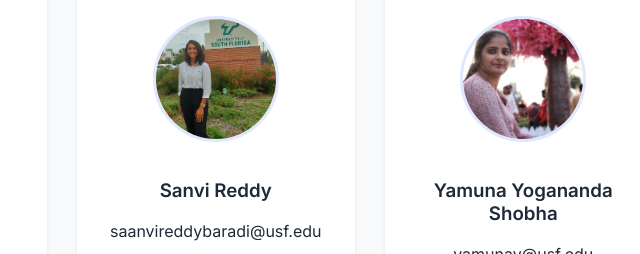
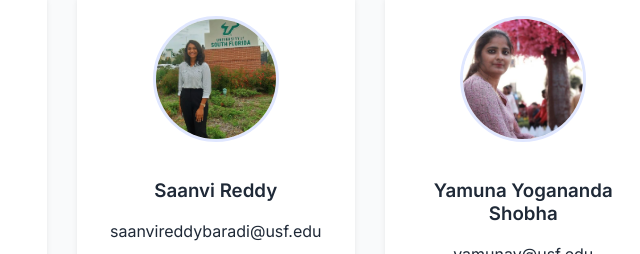
Before and after one commit to arunvj2517/ISM6225_Group_5_Assignment_3, a plain HTML site: page about.html in a window 1280 px wide. Shown: the part 1089-1343 px from the top of the page, 578-1218 px from the left. Drawn offline with Linux system fonts and the light colour scheme.

Commit message:
Updated Name in About Us Page

```diff
--- a/about.html
+++ b/about.html
@@ -89,7 +89,7 @@
                 <!-- Team Member 3 -->
                 <div class="team-card">
                     <img src="images/Saanvi.jpeg" alt="Saanvi Reddy" class="team-photo">
-                    <h3>Sanvi Reddy</h3>
+                    <h3>Saanvi Reddy</h3>
                     <p class="email">saanvireddybaradi@usf.edu</p>
                     <p class="course">MS in AIBA</p>
                     <p>Saanvi is a Data Science graduate and USF Project Assistant pursuing an MS in AI & Business Analytics helped builing the careerTrack Portal’s interactive data visualization page to turn complex metrics into actionable insights.</p>
```
